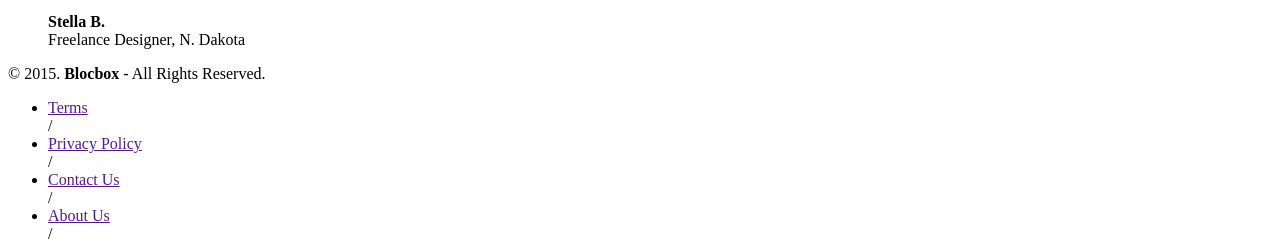
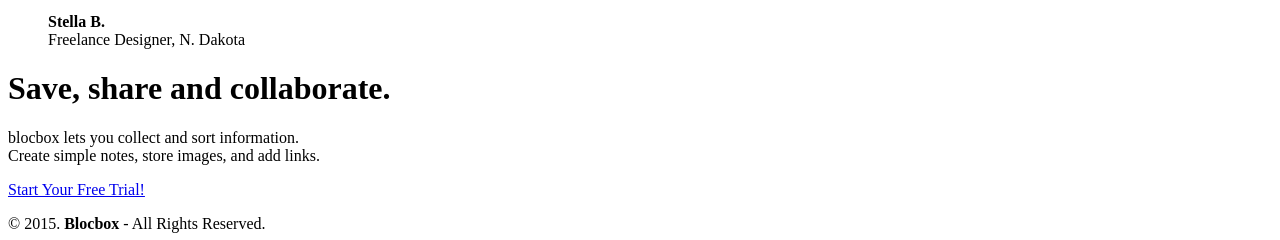
Before and after one commit to likangs/blocbox, a plain HTML site: page index.html in a window 1280 px wide. Shown: the part 3427-3667 px from the top of the page. Drawn offline with Linux system fonts and the light colour scheme.

Commit message:
Assignment 28 completed

```diff
--- a/index.html
+++ b/index.html
@@ -132,6 +132,14 @@
  </section>
    </main>
 
+  <!-- Call to Action -->
+   <div class="container hero">
+     <h1>Save, share and collaborate.</h1>
+     <p>blocbox lets you collect and sort information.<br/>Create simple notes, store images, and add links.</p>
+     <a href="signup.html" class="btn">Start Your Free Trial!</a>
+   </div>
+
+
  <!-- Footer -->
  <footer>
    <div class="container footer-nav-block">
```
